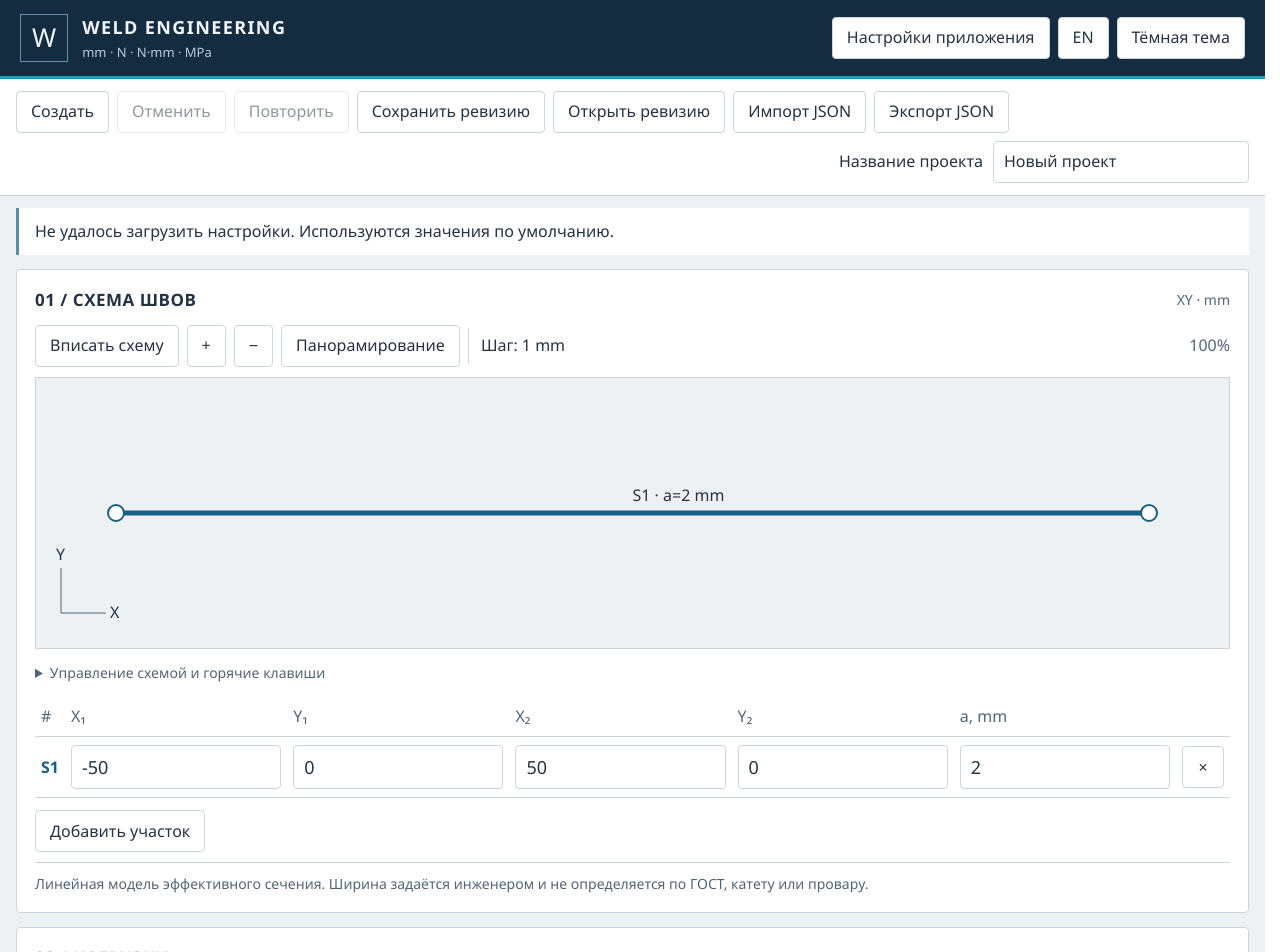
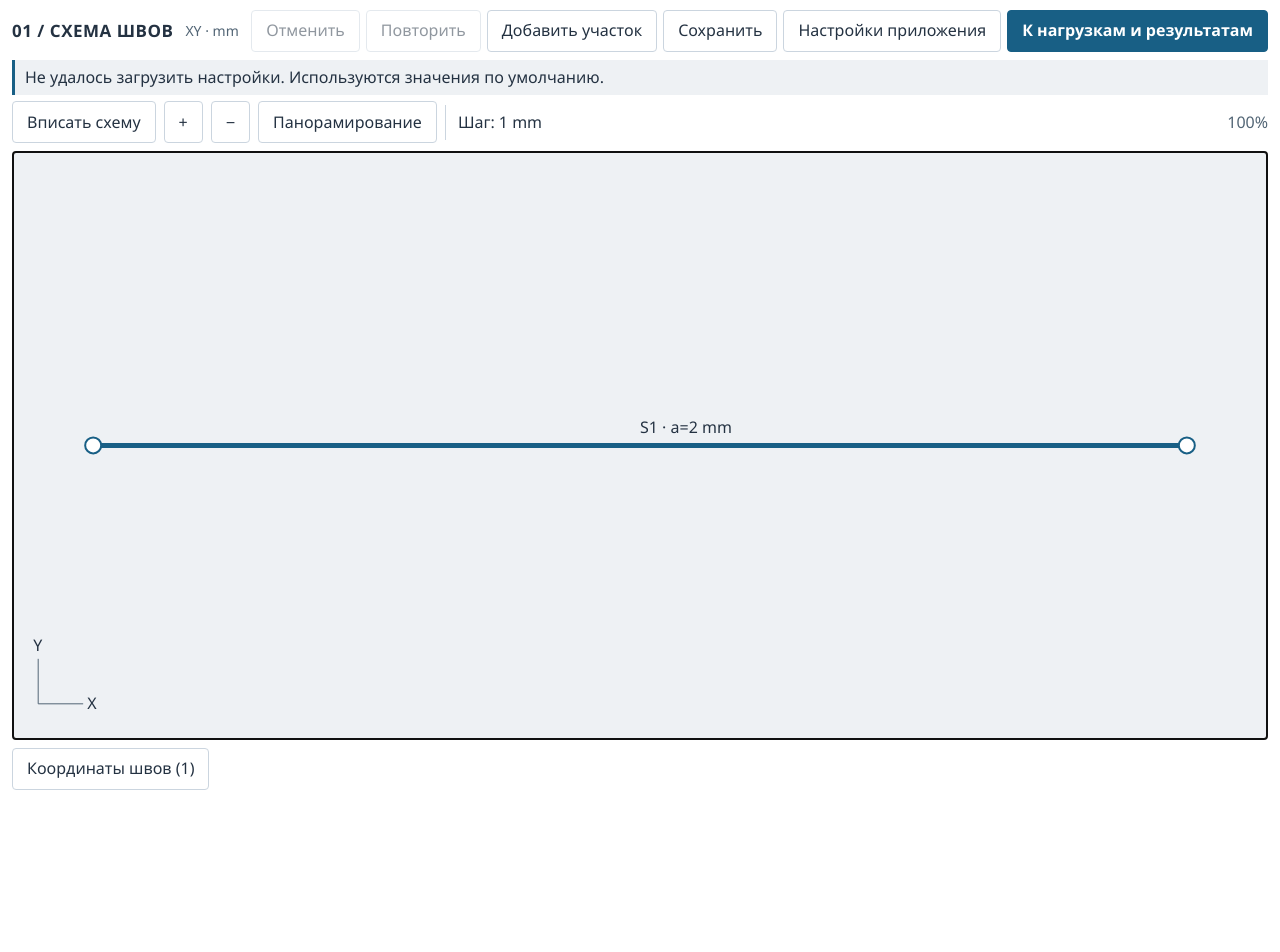
Before and after one commit to posmis/weld-engineering, a React (Vite) app in the folder apps/desktop/: page / in a window 1280 px wide. Shown: the top 952 px of the page. After the commit the page ends 800 px from the top, so only its background shows below. Built offline with nearby package versions, Linux system fonts and the light colour scheme.

Commit message:
feat: open weld editing in native fullscreen with a collapsible coordinate drawer

```diff
--- a/apps/desktop/src-tauri/capabilities/default.json
+++ b/apps/desktop/src-tauri/capabilities/default.json
@@ -8,6 +8,7 @@
   "permissions": [
     "core:default",
     "core:window:allow-close",
-    "core:window:allow-destroy"
+    "core:window:allow-destroy",
+    "core:window:allow-set-fullscreen"
   ]
 }
--- a/apps/desktop/src-tauri/tauri.conf.json
+++ b/apps/desktop/src-tauri/tauri.conf.json
@@ -17,7 +17,9 @@
         "height": 960,
         "minWidth": 1050,
         "minHeight": 720,
-        "devtools": false
+        "devtools": false,
+        "fullscreen": true,
+        "maximized": true
       }
     ],
     "security": {
--- a/apps/desktop/src/App.tsx
+++ b/apps/desktop/src/App.tsx
@@ -1,4 +1,4 @@
-import { useEffect, useRef, useState } from 'react';
+import { useEffect, useLayoutEffect, useRef, useState } from 'react';
 import { ProjectHistory, sameValue, type EditorSnapshot } from './projectHistory';
 import { backend } from './backend';
 import { newProject, type CalculationInput, type Project, type Revision, type Vec3 } from './contracts';
@@ -32,6 +32,14 @@ export function App() {
   const [settingsOpen, setSettingsOpen] = useState(false), [settingsLoading, setSettingsLoading] = useState(true), [settingsWarning, setSettingsWarning] = useState(false);
   const settingsOpenRef = useRef(false); settingsOpenRef.current = settingsOpen;
   useEffect(() => { let active = true; void backend.getEditorSettings().then(value => { if (active) setSettings(value); }).catch(() => { if (active) setSettingsWarning(true); }).finally(() => { if (active) setSettingsLoading(false); }); return () => { active = false; }; }, []);
+  const [editorExpanded, setEditorExpanded] = useState(true), [coordinatesOpen, setCoordinatesOpen] = useState(false);
+  const loadsSection = useRef<HTMLElement>(null);
+  useLayoutEffect(() => {
+    document.documentElement.classList.toggle('editing-fullscreen', editorExpanded);
+    if (editorExpanded) document.querySelector<SVGSVGElement>('.drawing.editable')?.focus();
+    else { loadsSection.current?.focus({ preventScroll: true }); loadsSection.current?.scrollIntoView?.({ block: 'start' }); }
+    return () => document.documentElement.classList.remove('editing-fullscreen');
+  }, [editorExpanded]);
   const [dark, setDark] = useState(false);
   const [project, setProject] = useState<Project>(newProject);
   const [selected, setSelected] = useState(0), [busy, setBusy] = useState(false);
@@ -111,6 +119,17 @@ export function App() {
     if (!snapshot) return;
     inputEpoch.current += 1; showSnapshot(snapshot); setMessage(''); setError('');
   }
+  function changeEditorMode(expanded: boolean) {
+    if (busy || pending || settingsOpen || gestureActive) return;
+    void run(async () => {
+      await desktopWindow.setFullscreen(expanded);
+      setCoordinatesOpen(!expanded); setEditorExpanded(expanded);
+    });
+  }
+  function addSegment() {
+    if (project.input.segments.length >= 256) return;
+    edit({ ...project.input, segments: [...project.input.segments, { start_mm: [0, 0], end_mm: [0, 100], effective_width_mm: 2 }] });
+  }
   function setVector(field: 'force_n' | 'couple_n_mm', index: number, value: number) {
     const vector: Vec3 = [...project.input[field]]; vector[index] = value;
     edit({ ...project.input, [field]: vector });
@@ -147,16 +166,18 @@ export function App() {
     const a = document.createElement('a'); a.href = url; a.download = 'weld-project.json'; a.click();
     setTimeout(() => URL.revokeObjectURL(url), 1000);
   }
-  return <div className={dark ? 'app dark' : 'app'} onBlurCapture={() => history.current.breakGroup()} onKeyDownCapture={event => {
+  return <div className={`${dark ? 'app dark' : 'app'}${editorExpanded ? ' editor-expanded' : ''}`} onKeyDown={event => {
+    if (event.key === 'Escape' && !event.defaultPrevented && editorExpanded && !pending && !settingsOpen && !(event.target as Element).closest('input,textarea,select')) { event.preventDefault(); changeEditorMode(false); }
+  }} onBlurCapture={() => history.current.breakGroup()} onKeyDownCapture={event => {
     if (!(event.ctrlKey || event.metaKey) || event.altKey || !['z', 'y'].includes(event.key.toLowerCase())) return;
     const target = event.target as HTMLElement;
     if (target.closest('input,textarea,[contenteditable="true"]')) return;
     event.preventDefault();
     travel(event.key.toLowerCase() === 'y' || event.shiftKey ? 'redo' : 'undo');
   }}><div inert={pending !== null || settingsOpen}>
-    <header><div className="brand"><span className="brand-mark">W</span><div><strong>WELD ENGINEERING</strong><small>{t.units}</small></div></div>
+    <header hidden={editorExpanded}><div className="brand"><span className="brand-mark">W</span><div><strong>WELD ENGINEERING</strong><small>{t.units}</small></div></div>
       <div className="header-controls"><button disabled={busy || settingsLoading} onClick={() => setSettingsOpen(true)}>{t.settings}</button><button onClick={() => setLang(lang === 'ru' ? 'en' : 'ru')}>{lang === 'ru' ? 'EN' : 'RU'}</button><button onClick={() => setDark(!dark)}>{dark ? t.light : t.dark}</button></div></header>
-    <fieldset disabled={busy || pending !== null} className="toolbar"><button onClick={() => request({ run: () => replace({ ...newProject(), title: t.newProject }, false) })}>{t.new}</button>
+    <fieldset disabled={busy || pending !== null} className="toolbar" hidden={editorExpanded}><button onClick={() => request({ run: () => replace({ ...newProject(), title: t.newProject }, false) })}>{t.new}</button>
       <button disabled={!history.current.canUndo || gestureActive} onClick={() => travel('undo')} title="Ctrl+Z">{t.undo}</button>
       <button disabled={!history.current.canRedo || gestureActive} onClick={() => travel('redo')} title="Ctrl+Y / Ctrl+Shift+Z">{t.redo}</button>
       <button onClick={() => run(saveCurrent)}>{t.save}</button>
@@ -169,16 +190,29 @@ export function App() {
       const file = e.target.files?.[0]; e.target.value = '';
       if (file) request({ run: async () => { if (file.size > 1048576) throw { code: 'document_too_large' }; replace(await backend.import(await file.text()), true, true); } });
     }}/>
-    {settingsWarning && <div className="notification" role="alert">{t.settingsLoadError}</div>}
-    {error && !pending && <div className="notification error" role="alert">{t.error}: {error}</div>}
-    {message && <div className="notification" role="status">{message}</div>}
-    {historical && <div className="notification">{t.snapshot}</div>}
-    {revisions && <section className="revisions"><div className="section-title"><h2>{t.revision}</h2><button onClick={() => setRevisions(null)}>{t.close}</button></div>
+    {settingsWarning && <div hidden={editorExpanded} className="notification" role="alert">{t.settingsLoadError}</div>}
+    {error && !pending && <div hidden={editorExpanded} className="notification error" role="alert">{t.error}: {error}</div>}
+    {message && <div hidden={editorExpanded} className="notification" role="status">{message}</div>}
+    {historical && <div hidden={editorExpanded} className="notification">{t.snapshot}</div>}
+    {revisions && <section className="revisions" hidden={editorExpanded}><div className="section-title"><h2>{t.revision}</h2><button onClick={() => setRevisions(null)}>{t.close}</button></div>
       {revisions.length === 0 ? <p>{t.noProjects}</p> : revisions.map(r => <button key={r.id} disabled={busy || pending !== null} onClick={() => request({ run: async () => replace(await backend.open(r.id), true) })}>{r.title} · {new Date(Number(r.saved_at_unix_ms)).toLocaleString(lang)} · {r.id.slice(0, 8)}</button>)}
     </section>}
     <main key={formKey}>
-      <section className="geometry panel"><div className="section-title"><h2>01 / {t.geometry}</h2><span>XY · mm</span></div>
-        <LayoutEditor input={project.input} centre={result?.geometry.centroid_mm} selected={selected} onSelect={setSelected} onChange={segments => edit({ ...project.input, segments })} disabled={busy || pending !== null || settingsOpen || settingsLoading} t={t} settings={settings}
+      <section className={`geometry panel${editorExpanded ? ' editor-fullscreen' : ''}`} aria-label={t.geometry}>
+        <div className="section-title"><h2>01 / {t.geometry}</h2><span>XY · mm</span>
+          {editorExpanded ? <fieldset className="editor-actions" disabled={busy || pending !== null}>
+            <button disabled={!history.current.canUndo || gestureActive} onClick={() => travel('undo')}>{t.undo}</button>
+            <button disabled={!history.current.canRedo || gestureActive} onClick={() => travel('redo')}>{t.redo}</button>
+            <button disabled={project.input.segments.length >= 256 || gestureActive} onClick={addSegment}>{t.add}</button>
+            <button onClick={() => run(saveCurrent)}>{t.editorSave}</button>
+            <button disabled={settingsLoading || gestureActive} onClick={() => setSettingsOpen(true)}>{t.settings}</button>
+            <button className="primary" disabled={gestureActive} onClick={() => changeEditorMode(false)}>{t.closeEditor}</button>
+          </fieldset> : <button className="primary" disabled={busy || pending !== null || gestureActive} onClick={() => changeEditorMode(true)}>{t.expandEditor}</button>}
+        </div>
+        {editorExpanded && error && !pending && <div className="editor-note error" role="alert">{t.error}: {error}</div>}
+        {editorExpanded && message && <div className="editor-note" role="status">{message}</div>}
+        {editorExpanded && settingsWarning && <div className="editor-note" role="alert">{t.settingsLoadError}</div>}
+        <LayoutEditor input={project.input} centre={result?.geometry.centroid_mm} selected={selected} onSelect={setSelected} onChange={segments => edit({ ...project.input, segments })} disabled={busy || pending !== null || settingsOpen || settingsLoading} t={t} settings={settings} immersive={editorExpanded}
           onDragStart={() => {
             history.current.breakGroup(); setGestureActive(true);
             dragSnapshot.current = { snapshot: current.current, checkpoint: history.current.checkpoint(), token: {} };
@@ -196,6 +230,8 @@ export function App() {
           onDragFinish={() => { dragSnapshot.current = null; setGestureActive(false); history.current.breakGroup(); }}/>
 
 
+        {editorExpanded && <button className="weld-coordinates-toggle" aria-expanded={coordinatesOpen} aria-controls="weld-inputs" disabled={busy || pending !== null || gestureActive} onClick={() => setCoordinatesOpen(!coordinatesOpen)}>{t.weldCoordinates} ({project.input.segments.length})</button>}
+        <div id="weld-inputs" className="weld-inputs" hidden={editorExpanded && !coordinatesOpen}>
         <fieldset disabled={busy || pending !== null}><div className="table-scroll"><table><thead><tr><th>#</th><th>X₁</th><th>Y₁</th><th>X₂</th><th>Y₂</th><th title={t.width}>a, mm</th><th/></tr></thead>
           <tbody>{project.input.segments.map((s, i) => <tr key={i} className={selected === i ? 'active' : ''} onClick={() => setSelected(i)}>
             <th>S{i + 1}</th>{[0, 1, 2, 3, 4].map(k => <td key={k}><NumberField label={`S${i + 1} ${['X1', 'Y1', 'X2', 'Y2', 'a'][k]}`} value={k < 2 ? s.start_mm[k] : k < 4 ? s.end_mm[k - 2] : s.effective_width_mm} onChange={value => {
@@ -205,10 +241,10 @@ export function App() {
               }); edit({ ...project.input, segments });
             }}/></td>)}<td><button title={t.remove} aria-label={`${t.remove} S${i + 1}`} onClick={() => { edit({ ...project.input, segments: project.input.segments.filter((_, j) => j !== i) }); setSelected(0); }}>×</button></td>
           </tr>)}</tbody></table></div>
-          <button disabled={project.input.segments.length >= 256} onClick={() => edit({ ...project.input, segments: [...project.input.segments, { start_mm: [0, 0], end_mm: [0, 100], effective_width_mm: 2 }] })}>{t.add}</button>
-        </fieldset><p className="scope">{t.scope}</p>
+          <button disabled={project.input.segments.length >= 256} onClick={addSegment}>{t.add}</button>
+        </fieldset><p className="scope" hidden={editorExpanded}>{t.scope}</p></div>
       </section>
-      <section className="panel loads"><div className="section-title"><h2>02 / {t.loads}</h2></div><fieldset disabled={busy || pending !== null}>
+      <section ref={loadsSection} tabIndex={-1} className="panel loads" hidden={editorExpanded}><div className="section-title"><h2>02 / {t.loads}</h2></div><fieldset disabled={busy || pending !== null}>
         {(['force_n', 'couple_n_mm'] as const).map(field => <div className="load-group" key={field}><h3>{field === 'force_n' ? t.force : t.couple} <span>{field === 'force_n' ? 'N' : 'N·mm'}</span></h3>
           {project.input[field].map((value, i) => <label className="component" key={i}>{field === 'force_n' ? 'F' : 'M'}{'xyz'[i]}<NumberField label={`${field} ${'xyz'[i]}`} value={value} onChange={n => setVector(field, i, n)}/></label>)}
         </div>)}
@@ -224,7 +260,7 @@ export function App() {
         showSnapshot({ ...current.current, project: { ...current.current.project, last_calculation: value }, historical: false });
       })}>{busy ? t.busy : t.calculate}</button>
       </fieldset><p className="hint">{t.source}</p></section>
-      <section className="panel results"><div className="section-title"><h2>03 / {t.results}</h2></div>
+      <section className="panel results" hidden={editorExpanded}><div className="section-title"><h2>03 / {t.results}</h2></div>
         <div className="unsupported">{t.unsupported}</div><p className="hint">{t.safety}</p>
         {!result ? <p className="empty">{t.noResult}</p> : <><p className="validation">{t.validation}</p>
           <dl className="metric-grid"><div className="metric"><dt>{t.length}</dt><dd>{display(result.geometry.length_mm)} <small>mm</small></dd></div><div className="metric"><dt>{t.area}</dt><dd>{display(result.geometry.area_mm2)} <small>mm²</small></dd></div>
@@ -236,7 +272,7 @@ export function App() {
         </>}
       </section>
     </main>
-    <footer>Weld Engineering 0.1.0 <span className={dirty ? 'dirty-state' : ''}>{dirty ? t.dirty : 'Windows · Rust calculation engine'}</span></footer>
+    <footer hidden={editorExpanded}>Weld Engineering 0.1.0 <span className={dirty ? 'dirty-state' : ''}>{dirty ? t.dirty : 'Windows · Rust calculation engine'}</span></footer>
     </div>
     {settingsOpen && <SettingsDialog settings={settings} t={t} onCancel={() => setSettingsOpen(false)} onSave={async value => {
       setBusy(true);
--- a/apps/desktop/src/LayoutEditor.tsx
+++ b/apps/desktop/src/LayoutEditor.tsx
@@ -7,9 +7,9 @@ import type ru from './locales/ru.json';
 type Point = [number, number];
 type Drag = { pointerId: number; segment: number; end: Handle; original: SegmentInput[]; view: View; origin: Point; previousView: View | null };
 
-export function LayoutEditor({ input, centre, selected, onSelect, onChange, disabled, t, settings, onDragStart, onDragCancel, onDragFinish }: {
+export function LayoutEditor({ input, centre, selected, onSelect, onChange, disabled, t, settings, immersive = false, onDragStart, onDragCancel, onDragFinish }: {
   input: CalculationInput; centre?: Point; selected: number; onSelect: (n: number) => void;
-  onChange: (segments: SegmentInput[]) => void; disabled: boolean; t: typeof ru; settings: EditorSettings;
+  onChange: (segments: SegmentInput[]) => void; disabled: boolean; t: typeof ru; settings: EditorSettings; immersive?: boolean;
   onDragStart?: () => void; onDragCancel?: () => void; onDragFinish?: () => void;
 }) {
   const svg = useRef<SVGSVGElement>(null), menu = useRef<HTMLDivElement>(null);
@@ -194,7 +194,7 @@ export function LayoutEditor({ input, centre, selected, onSelect, onChange, disa
       {centre && <g className="centroid"><circle cx={x(centre[0])} cy={y(centre[1])} r="7"/><text x={x(centre[0]) + 12} y={y(centre[1]) + 22}>C</text></g>}
       {input.application.kind === 'point' && input.application.point_mm.every(Number.isFinite) && <g className="application-point"><circle cx={x(input.application.point_mm[0])} cy={y(input.application.point_mm[1])} r="6"/><text x={x(input.application.point_mm[0]) + 12} y={y(input.application.point_mm[1]) - 10}>P</text></g>}
     </svg>
-    <details className="editor-help"><summary>{t.editorHelp}</summary><p className="hint">{t.dragHelp}<br/>{t.navigationHelp}<br/>{t.choose}</p></details>
+    <details className="editor-help" hidden={immersive}><summary>{t.editorHelp}</summary><p className="hint">{t.dragHelp}<br/>{t.navigationHelp}<br/>{t.choose}</p></details>
     {context && !disabled && <div ref={menu} role="menu" aria-label={t.geometry} className="editor-context" style={{ left: context.x, top: context.y }}>
       <button role="menuitem" disabled={input.segments.length >= 256} onClick={() => { onChange([...input.segments, { start_mm: context.point, end_mm: [context.point[0] + 100, context.point[1]], effective_width_mm: 2 }]); setContext(null); }}>{t.addHere}</button>
       {context.segment !== undefined && <button role="menuitem" onClick={() => { onChange(input.segments.filter((_, i) => i !== context.segment)); onSelect(0); setContext(null); }}>{t.deleteSegment} S{context.segment + 1}</button>}
--- a/apps/desktop/src/desktopWindow.ts
+++ b/apps/desktop/src/desktopWindow.ts
@@ -6,6 +6,11 @@ export const desktopWindow = {
     if (!isTauri()) return () => {};
     return getCurrentWindow().onCloseRequested(handler);
   },
+  setFullscreen: async (fullscreen: boolean) => {
+    if (isTauri()) {
+      try { await getCurrentWindow().setFullscreen(fullscreen); } catch { throw { code: 'window_error' }; }
+    }
+  },
   close: async () => {
     if (isTauri()) {
       try { await getCurrentWindow().close(); } catch { throw { code: 'window_error' }; }
--- a/apps/desktop/src/locales/en.json
+++ b/apps/desktop/src/locales/en.json
@@ -98,5 +98,9 @@
   "bendingCondition": "Principal inertia ratio",
   "illConditioned": "Bending not computed: the section is singular or ill-conditioned. Provide segments spread across the XY plane.",
   "editorHelp": "Layout controls and keyboard shortcuts",
-  "stepShort": "Step"
+  "stepShort": "Step",
+  "expandEditor": "Fullscreen weld editor",
+  "closeEditor": "Loads and results",
+  "weldCoordinates": "Weld coordinates",
+  "editorSave": "Save"
 }
--- a/apps/desktop/src/locales/ru.json
+++ b/apps/desktop/src/locales/ru.json
@@ -98,5 +98,9 @@
   "bendingCondition": "Отношение главных моментов инерции",
   "illConditioned": "Изгиб не рассчитан: сечение вырождено или плохо обусловлено. Задайте пространственно разнесённые в плоскости XY участки.",
   "editorHelp": "Управление схемой и горячие клавиши",
-  "stepShort": "Шаг"
+  "stepShort": "Шаг",
+  "expandEditor": "Редактор на весь экран",
+  "closeEditor": "К нагрузкам и результатам",
+  "weldCoordinates": "Координаты швов",
+  "editorSave": "Сохранить"
 }
--- a/apps/desktop/src/style.css
+++ b/apps/desktop/src/style.css
@@ -112,3 +112,15 @@ footer { display: flex; flex-wrap: wrap; justify-content: space-between; gap: 10
   .load-group, .stress-detail { grid-template-columns: minmax(0, 1fr); }
   .metric-grid { grid-template-columns: repeat(auto-fit, minmax(200px, 1fr)); }
 }
+
+[hidden] { display: none !important; }
+html.editing-fullscreen { overflow: hidden; scrollbar-gutter: auto; }
+.editor-fullscreen { position: fixed; inset: 0; z-index: 40; display: flex; flex-direction: column; padding: 10px 12px; border: 0; border-radius: 0; }
+.editor-fullscreen .section-title { flex-shrink: 0; flex-wrap: wrap; margin-bottom: 8px; }
+.editor-actions { display: flex; flex-wrap: wrap; align-items: center; gap: 6px; margin-left: auto; }
+.editor-fullscreen .view-controls { flex-shrink: 0; margin-bottom: 8px; }
+.editor-fullscreen .drawing { flex: 1 1 0%; height: 0; min-height: 0; }
+.weld-coordinates-toggle { flex-shrink: 0; align-self: flex-start; margin-top: 8px; }
+.editor-fullscreen .weld-inputs { flex: 0 1 auto; min-height: 0; max-height: 32dvh; overflow: auto; margin-top: 8px; }
+.editor-note { flex-shrink: 0; padding: 6px 10px; margin-bottom: 6px; border-left: 3px solid var(--accent); background: var(--bg); }
+.editor-note.error { color: #b14343; }
```
Also changed, not shown: 3 other files (tests, documents, lock files or other folders).
